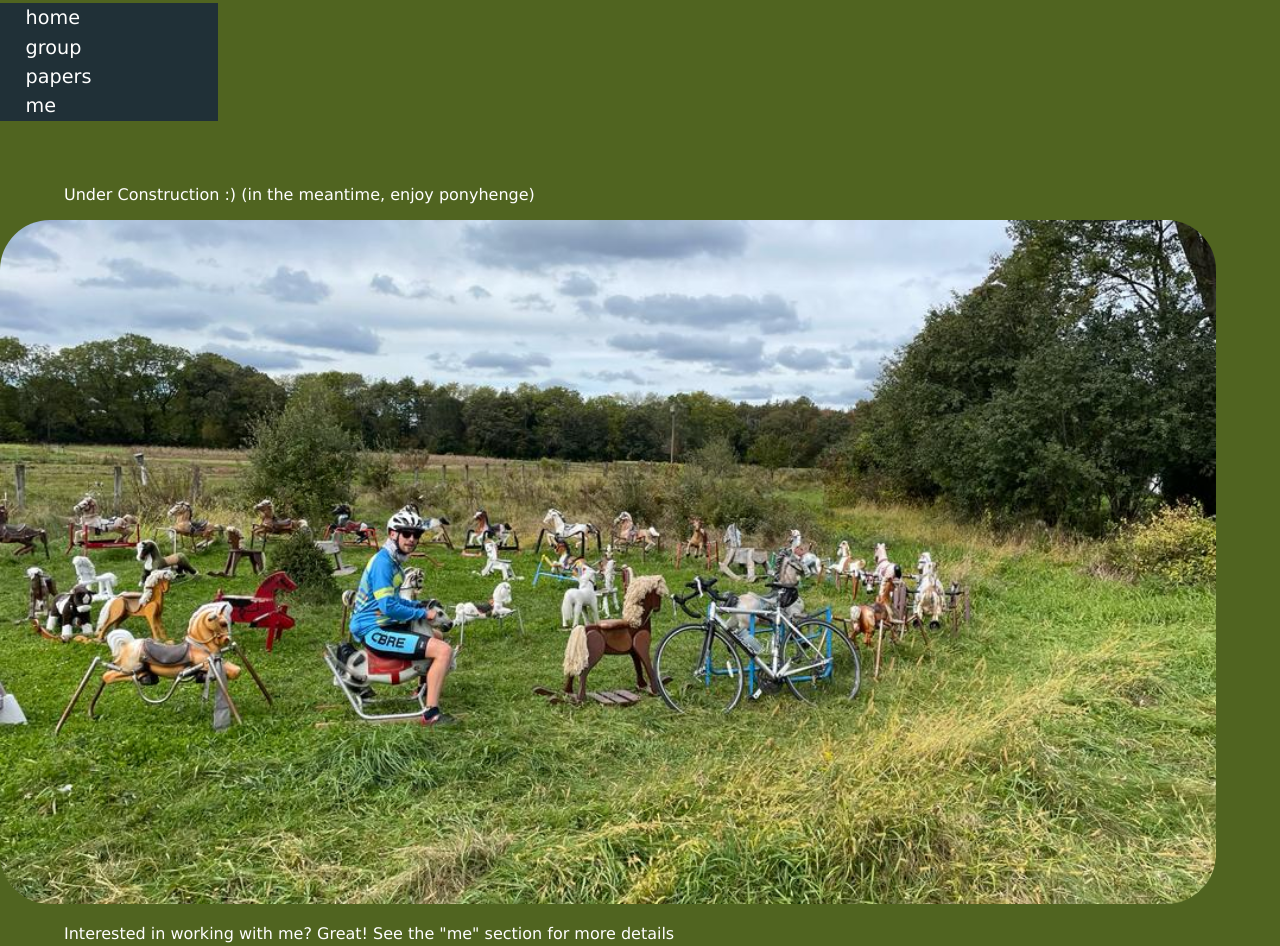
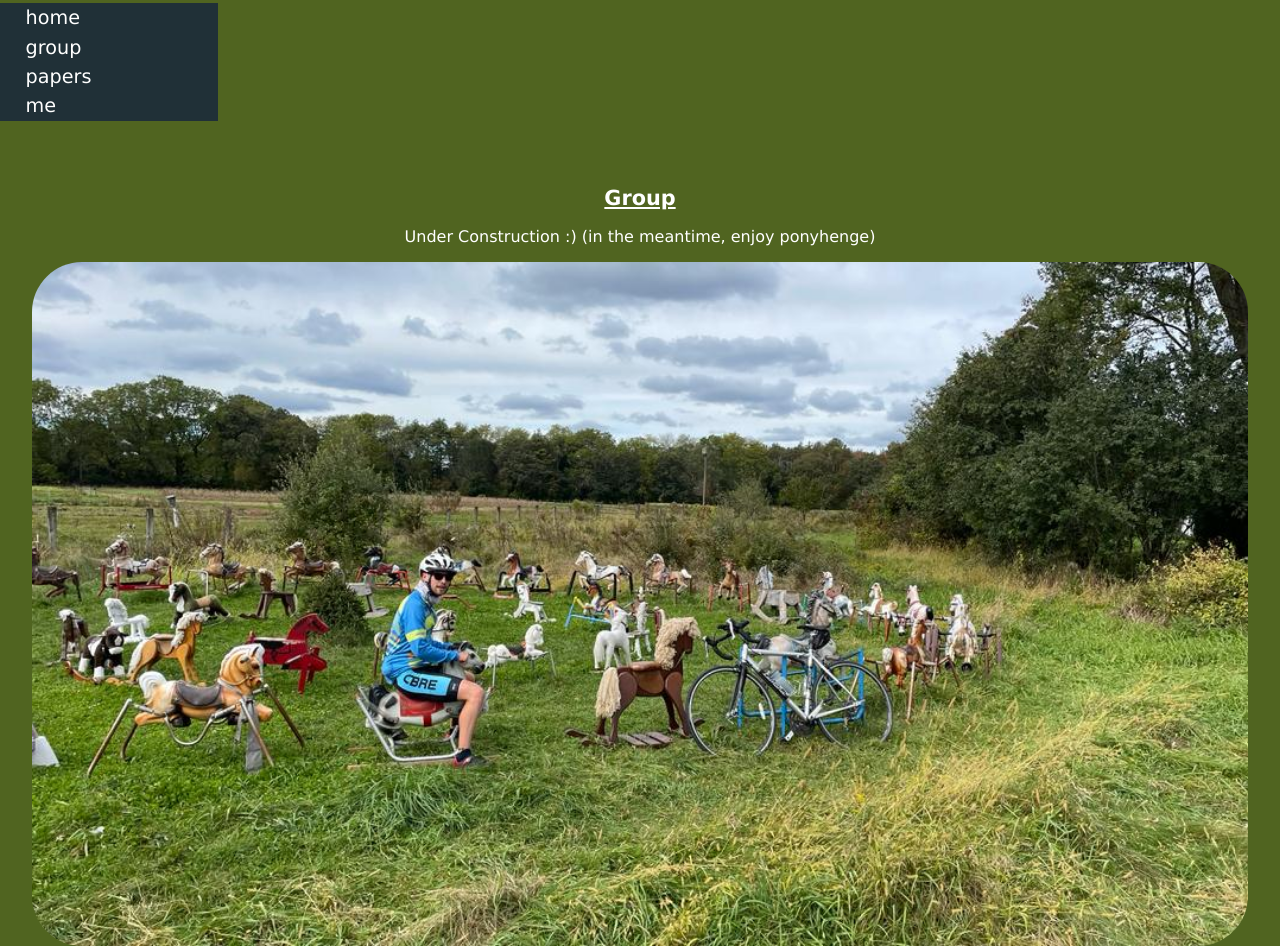
Before and after one commit to j-c-w/jacksonwoodruff, a plain HTML site: page index.html in a window 1280 px wide. Shown: the part 813-1759 px from the top of the page. Drawn offline with Linux system fonts and the light colour scheme.

Commit message:
Make group clearer

```diff
--- a/index.html
+++ b/index.html
@@ -62,6 +62,7 @@
 				</nav>
 
 				<div id="groupDiv">
+					<h2 class="xlarge_text white underline">Group</h2>
 					<p class="large_text white center">Under Construction :) (in the meantime, enjoy ponyhenge)</p>
 					<img width="95%" class="big_rounded_corners" src="images/ponyhenge.jpg" class="center"/>
 					<p class="large_text white center">Interested in working with me? Great!  See the "me" section for more details</p>
--- a/stylesheets/main.css
+++ b/stylesheets/main.css
@@ -22,6 +22,7 @@ html, body {
     position: relative;
     overflow: hidden;
     padding-bottom: 3%;
+	text-align: center;
 }
 
 .large_buttonLink {
```
